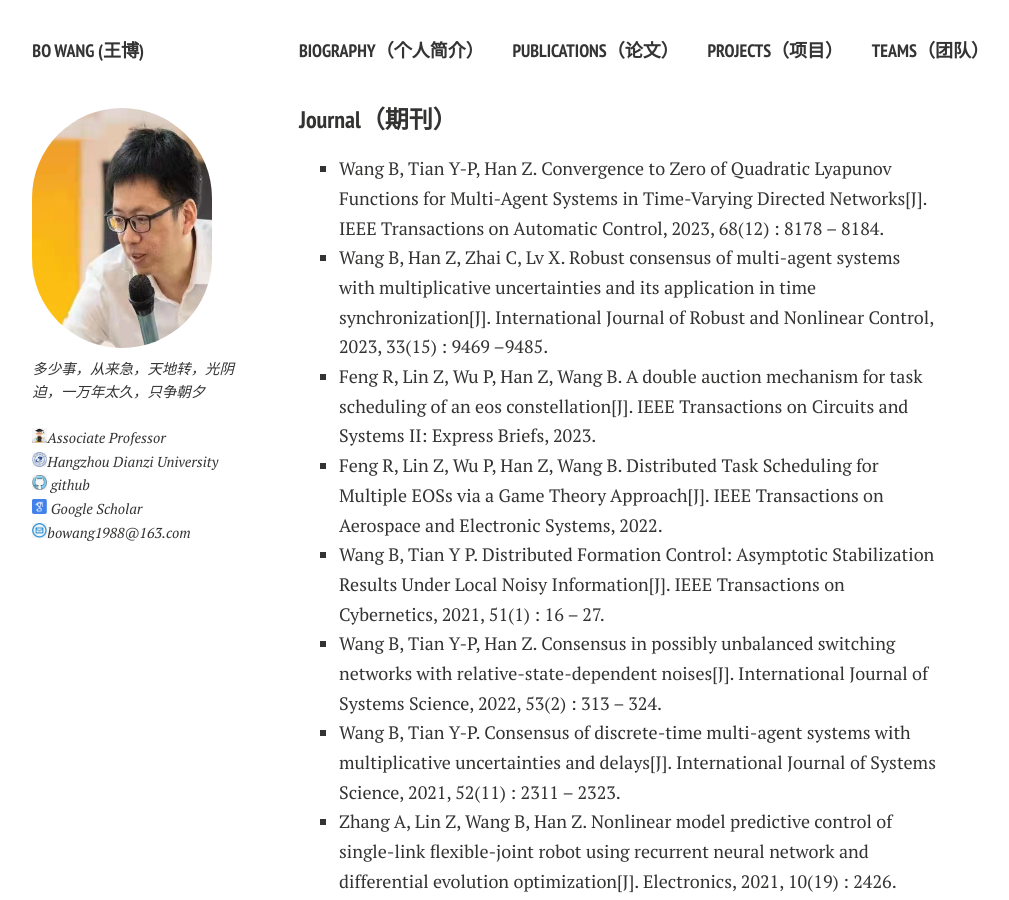
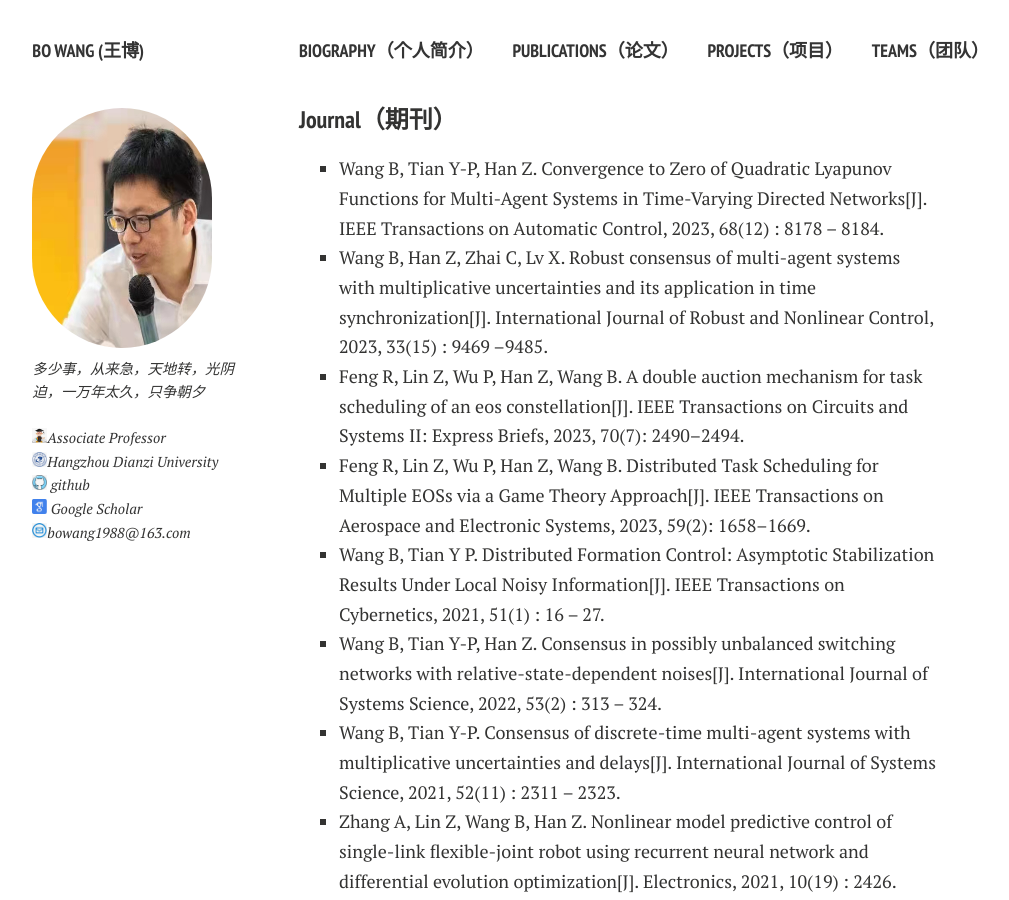
Before and after one commit to wennboo/wennboo.github.io, a Jekyll site: the page built from publications.md, in a window 1280 px wide and 900 px high. Shown: the whole window, without its empty margins (21-1030 px from the left). Built offline with Jekyll 4.4.1, drawn with Linux system fonts in a browser that asks for light colours; nearby versions of some CDN libraries; comment, search, counter and statistics services are not loaded; a style sheet for code colours, icons or effects is not loaded.

Commit message:
Update publications.md

```diff
--- a/publications.md
+++ b/publications.md
@@ -9,8 +9,8 @@ title: Publications
 
 - Wang B, Tian Y-P, Han Z. Convergence to Zero of Quadratic Lyapunov Functions for Multi-Agent Systems in Time-Varying Directed Networks[J]. IEEE Transactions on Automatic Control, 2023, 68(12) : 8178 – 8184.
 - Wang B, Han Z, Zhai C, Lv X. Robust consensus of multi-agent systems with multiplicative uncertainties and its application in time synchronization[J]. International Journal of Robust and Nonlinear Control, 2023, 33(15) : 9469 –9485.
-- Feng R, Lin Z, Wu P, Han Z, Wang B. A double auction mechanism for task scheduling of an eos constellation[J]. IEEE Transactions on Circuits and Systems II: Express Briefs, 2023.
-- Feng R, Lin Z, Wu P, Han Z, Wang B. Distributed Task Scheduling for Multiple EOSs via a Game Theory Approach[J]. IEEE Transactions on Aerospace and Electronic Systems, 2022.
+- Feng R, Lin Z, Wu P, Han Z, Wang B. A double auction mechanism for task scheduling of an eos constellation[J]. IEEE Transactions on Circuits and Systems II: Express Briefs, 2023, 70(7): 2490–2494.
+- Feng R, Lin Z, Wu P, Han Z, Wang B. Distributed Task Scheduling for Multiple EOSs via a Game Theory Approach[J]. IEEE Transactions on Aerospace and Electronic Systems, 2023, 59(2): 1658–1669.
 - Wang B, Tian Y P. Distributed Formation Control: Asymptotic Stabilization Results Under Local Noisy Information[J]. IEEE Transactions on Cybernetics, 2021, 51(1) : 16 – 27.
 - Wang B, Tian Y-P, Han Z. Consensus in possibly unbalanced switching networks with relative-state-dependent noises[J]. International Journal of Systems Science, 2022, 53(2) : 313 – 324.
 - Wang B, Tian Y-P. Consensus of discrete-time multi-agent systems with multiplicative uncertainties and delays[J]. International Journal of Systems Science, 2021, 52(11) : 2311 – 2323.
```
